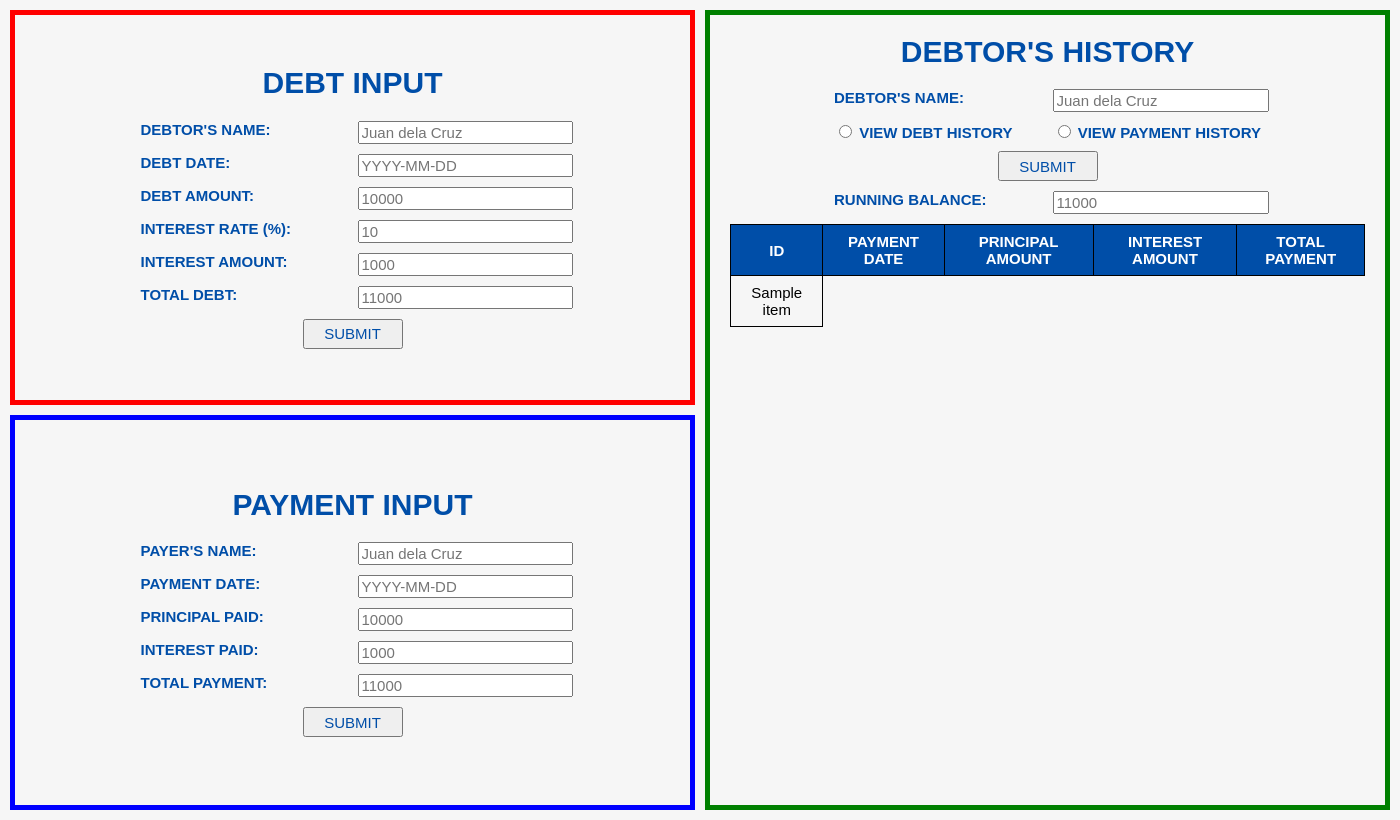
After one commit to Valf2K21/Loan-Management-System, a Flask app: template templates/child-hist-payment.html in a window 1400 px wide. The commit adds this page. Run offline with Flask 3, Linux system fonts and the light colour scheme; the template is opened without the code that fills it: most values are stand-ins (such as "Sample title", 1, 10 or a date in 2020).

Commit message:
ALpha v0.3.0

```diff
--- a/main.py
+++ b/main.py
@@ -1,8 +1,13 @@
 # import dependencies
 import logging
-import pyodbc
 import sys
-from flask import Flask, render_template, jsonify
+from flask import Flask, render_template, request
+
+# import user-created dependencies:
+from functions.debt_input import debt_input
+from functions.payment_input import payment_input
+from functions.view_debt_history import view_debt_history
+from functions.view_payment_history import view_payment_history
 
 # debug: check currently-used virtual environment
 print('Python Environment:', sys.prefix)
@@ -15,50 +20,58 @@ print('Python Environment:', sys.prefix)
 app = Flask(__name__)
 
 # define path to activate function below
-@app.route('/')
+@app.route('/', methods = ['GET', 'POST'])
 
 # create user-defined function for loan system to return what to display at user
 def loan_system():
-    # test: sending processed rows of data to html template
-    items = [["1", "2023-10-01", "10000", "10", "1000", "11000"],
-             ["2", "2023-11-01", "5000", "10", "500", "5500"],
-             ["3", "2023-10-01", "10000", "10", "1000", "11000"],
-             ["4", "2023-11-01", "5000", "10", "500", "5500"],
-             ["5", "2023-10-01", "10000", "10", "1000", "11000"],
-             ["6", "2023-11-01", "5000", "10", "500", "5500"],
-             ["7", "2023-10-01", "10000", "10", "1000", "11000"],
-             ["8", "2023-11-01", "5000", "10", "500", "5500"],
-             ["9", "2023-10-01", "10000", "10", "1000", "11000"],
-             ["10", "2023-11-01", "5000", "10", "500", "5500"],
-             ["11", "2023-10-01", "10000", "10", "1000", "11000"],
-             ["12", "2023-11-01", "5000", "10", "500", "5500"],
-             ["1", "2023-10-01", "10000", "10", "1000", "11000"],
-             ["2", "2023-11-01", "5000", "10", "500", "5500"],
-             ["3", "2023-10-01", "10000", "10", "1000", "11000"],
-             ["4", "2023-11-01", "5000", "10", "500", "5500"],
-             ["5", "2023-10-01", "10000", "10", "1000", "11000"],
-             ["6", "2023-11-01", "5000", "10", "500", "5500"],
-             ["7", "2023-10-01", "10000", "10", "1000", "11000"],
-             ["8", "2023-11-01", "5000", "10", "500", "5500"],
-             ["9", "2023-10-01", "10000", "10", "1000", "11000"],
-             ["10", "2023-11-01", "5000", "10", "500", "5500"],
-             ["11", "2023-10-01", "10000", "10", "1000", "11000"],
-             ["12", "2023-11-01", "5000", "10", "500", "5500"],
-             ["1", "2023-10-01", "10000", "10", "1000", "11000"],
-             ["2", "2023-11-01", "5000", "10", "500", "5500"],
-             ["3", "2023-10-01", "10000", "10", "1000", "11000"],
-             ["4", "2023-11-01", "5000", "10", "500", "5500"],
-             ["5", "2023-10-01", "10000", "10", "1000", "11000"],
-             ["6", "2023-11-01", "5000", "10", "500", "5500"],
-             ["7", "2023-10-01", "10000", "10", "1000", "11000"],
-             ["8", "2023-11-01", "5000", "10", "500", "5500"],
-             ["9", "2023-10-01", "10000", "10", "1000", "11000"],
-             ["10", "2023-11-01", "5000", "10", "500", "5500"],
-             ["11", "2023-10-01", "10000", "10", "1000", "11000"],
-             ["12", "2023-11-01", "5000", "10", "500", "5500"]]
+    # use request.form.get() function to retrieve value of clicked submit_button
+    button_id = request.form.get('submit_button')
+
+    # if-elif conditional statements to call specific functions for debt and payment inputs, respectively
+    if button_id == 'debt_input':
+        # use request.form.get() function to retrieve data stored in specific input IDs
+        debt_name = request.form.get('debt_name')
+        debt_date = request.form.get('debt_date')
+        debt_amount = request.form.get('debt_amount')
+        debt_percent = request.form.get('debt_percent')
+        debt_interest = request.form.get('debt_interest')
+        debt_total = request.form.get('debt_total')
+
+        # call debt_input() function to conduct debt input-related data processing
+        debt_input(debt_name, debt_date, debt_amount, debt_percent, debt_interest, debt_total)
+    elif button_id == 'payment_input':
+        # use request.form.get() function to retrieve data stored in specific input IDs
+        pay_name = request.form.get('pay_name')
+        pay_date = request.form.get('pay_date')
+        pay_principal = request.form.get('pay_principal')
+        pay_interest = request.form.get('pay_interest')
+        pay_total = request.form.get('pay_total')
+
+        # call payment_input() function to conduct payment input-related data processing
+        payment_input(pay_name, pay_date, pay_principal, pay_interest, pay_total)
+
+    # if conditional statement to check current request method for view history
+    if request.method == 'POST':
+        # use request.form.get() function to retrieve data stored in specific input IDs
+        hist_name = request.form.get('hist_name')
+        hist_type = request.form.get('hist_type')
+
+        # if-elif conditional statements to call specific functions for viewing debt and payment histories, respectively
+        if hist_type == 'debt_view':
+            # call view_debt_history() function to conduct debt history viewing-related data processing
+            items = view_debt_history(hist_name)
+
+            # use render_template() function to grab filled HTML template and return to display it
+            return render_template('child-hist-debt.html', items = items)
+        elif hist_type == 'payment_view':
+            # call view_payment_history() function to conduct payment history viewing-related data processing
+            items = view_payment_history(hist_name)
+
+            # use render_template() function to grab filled HTML template and return to display it
+            return render_template('child-hist-payment.html', items = items)
 
     # use render_template() function to grab filled HTML template and return to display it
-    return render_template('base.html', items = items)
+    return render_template('base.html')
 
 # if-statement to run FLask web application instance
 if __name__ == '__main__':
--- a/static/style.css
+++ b/static/style.css
@@ -108,7 +108,7 @@ input[type = "text"] {
     font-size: 15px;
 }
 
-input[type = "submit"] {
+button {
     width: 100px;
     height: 30px;
     grid-column: span 2;
--- a/templates/base.html
+++ b/templates/base.html
@@ -19,20 +19,20 @@
                 <!-- header for debt container -->
                 <h1>DEBT INPUT</h1>
                 <!-- input field for debt details -->
-                <form action="#">
+                <form action="#" method="POST">
                     <label for="debt_name">DEBTOR'S NAME: </label>
-                    <input type="text" id="debt_name" name="debt_name" placeholder="Juan dela Cruz">
+                    <input type="text" id="debt_name" name="debt_name" placeholder="Juan dela Cruz" pattern="[A-Za-z\s]+" required>
                     <label for="debt_date">DEBT DATE: </label>
-                    <input type="text" id="debt_date" name="debt_date" placeholder="YYYY-MM-DD">
+                    <input type="text" id="debt_date" name="debt_date" placeholder="YYYY-MM-DD" pattern="^\d{4}-\d{2}-\d{2}$" required>
                     <label for="debt_amount">DEBT AMOUNT: </label>
-                    <input type="text" id="debt_amount" name="debt_amount" placeholder="10000">
+                    <input type="text" id="debt_amount" name="debt_amount" placeholder="10000" pattern="^\d+$" required>
                     <label for="debt_percent">INTEREST RATE (%): </label>
-                    <input type="text" id="debt_percent" name="debt_percent" placeholder="10">
+                    <input type="text" id="debt_percent" name="debt_percent" placeholder="10" pattern="^\d+$" required>
                     <label for="debt_interest">INTEREST AMOUNT: </label>
-                    <input type="text" id="debt_interest" name="debt_interest" placeholder="1000">
+                    <input type="text" id="debt_interest" name="debt_interest" placeholder="1000" pattern="^\d+$" required>
                     <label for="debt_total">TOTAL DEBT: </label>
-                    <input type="text" id="debt_total" name="debt_total" placeholder="11000">
-                    <input type="submit" value="SUBMIT">
+                    <input type="text" id="debt_total" name="debt_total" placeholder="11000" pattern="^\d+$" required>
+                    <button type="submit" name="submit_button" value="debt_input">SUBMIT</button>
                 </form>
             </div>
             <!-- container placed on lower left half for inputting payment records -->
@@ -40,18 +40,18 @@
                 <!-- header for payment container -->
                 <h1>PAYMENT INPUT</h1>
                 <!-- input field for payment details -->
-                <form action="#">
+                <form action="#" method="POST">
                     <label for="pay_name">PAYER'S NAME: </label>
-                    <input type="text" id="pay_name" name="pay_name" placeholder="Juan dela Cruz">
+                    <input type="text" id="pay_name" name="pay_name" placeholder="Juan dela Cruz" pattern="[A-Za-z\s]+" required>
                     <label for="pay_date">PAYMENT DATE: </label>
-                    <input type="text" id="pay_date" name="pay_date" placeholder="YYYY-MM-DD">
+                    <input type="text" id="pay_date" name="pay_date" placeholder="YYYY-MM-DD" pattern="^\d{4}-\d{2}-\d{2}$" required>
                     <label for="pay_principal">PRINCIPAL PAID: </label>
-                    <input type="text" id="pay_principal" name="pay_principal" placeholder="10000">
+                    <input type="text" id="pay_principal" name="pay_principal" placeholder="10000" pattern="^\d+$" required>
                     <label for="pay_interest">INTEREST PAID: </label>
-                    <input type="text" id="pay_interest" name="pay_interest" placeholder="1000">
+                    <input type="text" id="pay_interest" name="pay_interest" placeholder="1000" pattern="^\d+$" required>
                     <label for="pay_total">TOTAL PAYMENT: </label>
-                    <input type="text" id="pay_total" name="pay_total" placeholder="11000">
-                    <input type="submit" value="SUBMIT">
+                    <input type="text" id="pay_total" name="pay_total" placeholder="11000" pattern="^\d+$" required>
+                    <button type="submit" name="submit_button" value="payment_input">SUBMIT</button>
                 </form>
             </div>
             <!-- container placed on entire right half for viewing debtor's debt and payment history -->
@@ -60,31 +60,24 @@
                     <!-- header for history container -->
                     <h1>DEBTOR'S HISTORY</h1>
                     <!-- input field for history details -->
-                    <form action="#">
+                    <form action="#" method="POST">
                         <label for="hist_name">DEBTOR'S NAME: </label>
-                        <input type="text" id="hist_name" name="hist_name" placeholder="Juan dela Cruz">
+                        <input type="text" id="hist_name" name="hist_name" placeholder="Juan dela Cruz" pattern="[A-Za-z\s]+" required>
+                        <label>
+                            <input type="radio" name="hist_type" value="debt_view" required>   VIEW DEBT HISTORY
+                        </label>
+                        <label>
+                            <input type="radio" name="hist_type" value="payment_view" required>   VIEW PAYMENT HISTORY
+                        </label>
+                        <button type="submit" name="submit_button" value="view_history">SUBMIT</button>
                         <label for="hist_balance">RUNNING BALANCE: </label>
                         <input type="text" id="hist_balance" name="hist_balance" placeholder="11000">
-                        <label>
-                            <input type="radio" name="hist_type" value="debt">   VIEW DEBT HISTORY
-                        </label>
-                        <label>
-                            <input type="radio" name="hist_type" value="debt">   VIEW PAYMENT HISTORY
-                        </label>
-                        <input type="submit" value="SUBMIT">
                     </form>
                 </div>
                 <!-- container placed inside "view history" container for storing selected history table -->
                 <div class="history_display">
                     <table id="debt_table">
-                        <tr>
-                            <th>ID</th>
-                            <th>DEBT DATE</th>
-                            <th>DEBT AMOUNT</th>
-                            <th>INTEREST RATE (%)</th>
-                            <th>INTEREST AMOUNT</th>
-                            <th>TOTAL DEBT</th>
-                        </tr>
+                        {% block headers %}{% endblock %}
                         {% for row in items %}
                         <tr>
                             {% for item in row %}
--- /dev/null
+++ b/templates/child-hist-payment.html
@@ -0,0 +1,12 @@
+<!-- use extend to inherit the features of the parent template-->
+{% extends 'base.html' %}
+<!-- fill the empty headers block in tne parent template --->
+{% block headers %}
+<tr>
+    <th>ID</th>
+    <th>PAYMENT DATE</th>
+    <th>PRINCIPAL AMOUNT</th>
+    <th>INTEREST AMOUNT</th>
+    <th>TOTAL PAYMENT</th>
+</tr>
+{% endblock %}
```
Also changed, not shown: functions/debt_input.py (added, +13 -0 lines), functions/payment_input.py (added, +13 -0 lines), functions/view_debt_history.py (added, +47 -0 lines), functions/view_payment_history.py (added, +47 -0 lines), templates/child-hist-debt.html (added, +13 -0 lines).
